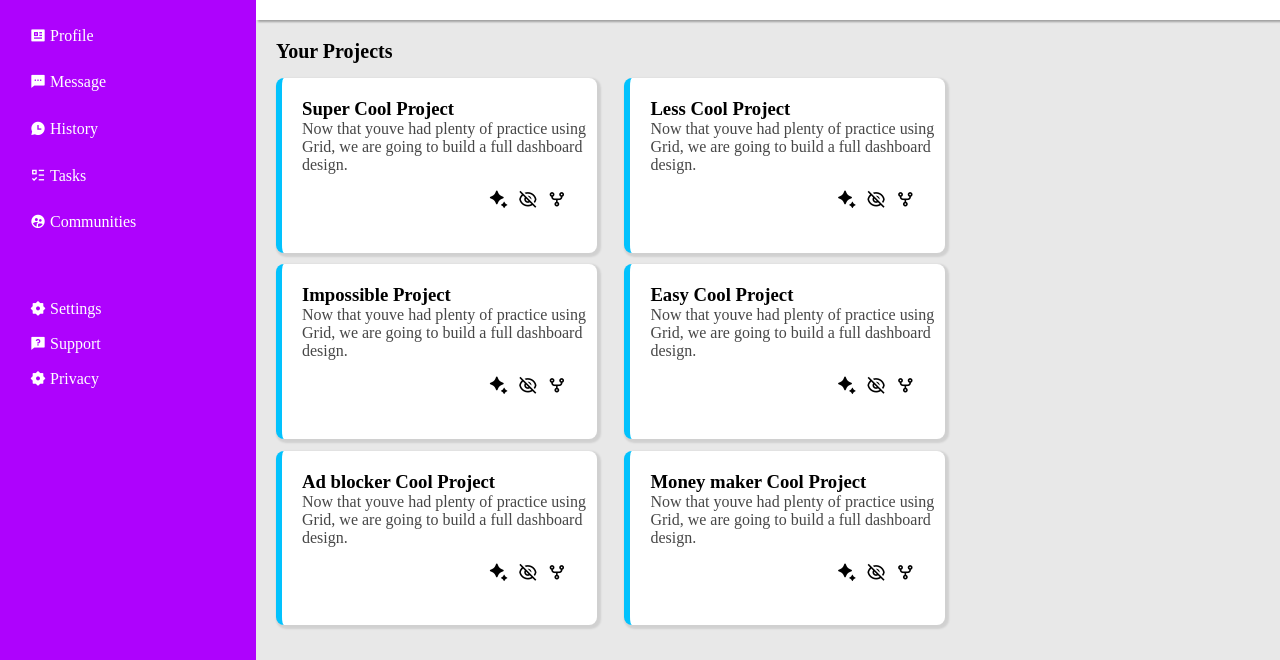
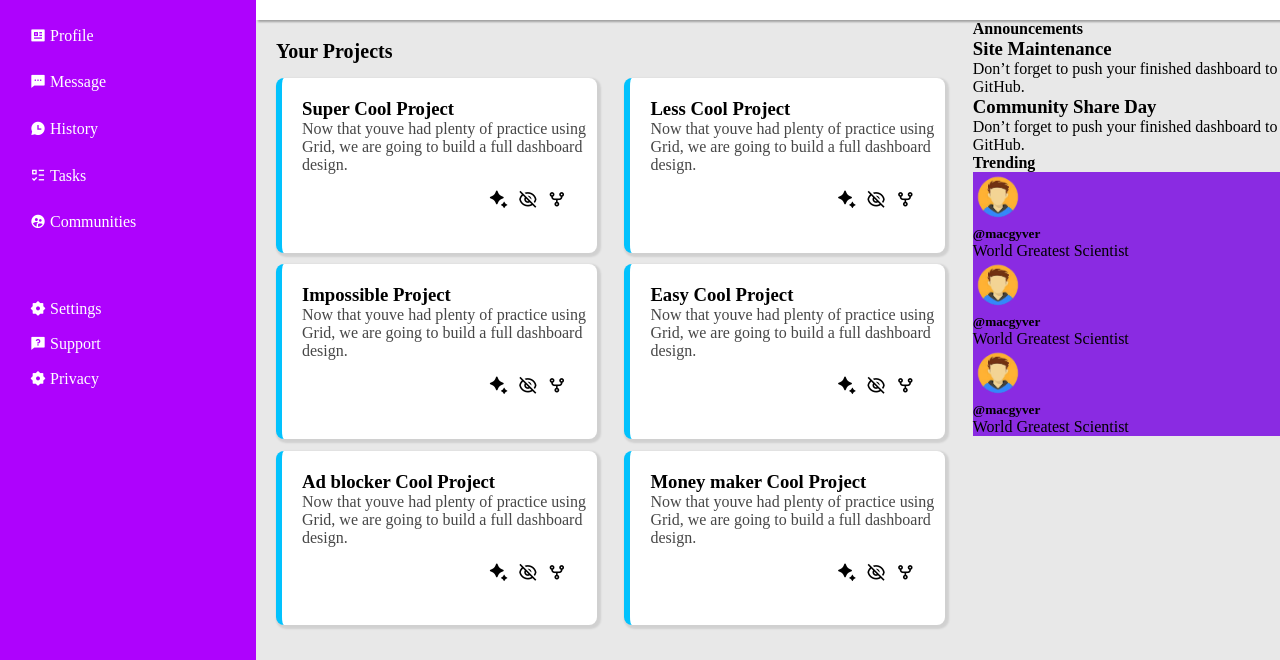
Before and after one commit to MICHELLENGEI/admin-dashboard-odin, a plain HTML site: page index.html in a window 1280 px wide. Shown: the part 140-800 px from the top of the page. Drawn offline with nearby package versions, Linux system fonts and the light colour scheme.

Commit message:
added the trending division

```diff
--- a/index.html
+++ b/index.html
@@ -136,8 +136,56 @@
 
                     </div>
                 </div>
+                <div class="right-main-content">
+                    <h4>Announcements</h4>
+                    <div class="right-main-content-top">
+                        <div class="announcements" >
+                            <div class="announcement1">
+                                <h3>Site Maintenance</h3>
+                                <p>Don’t forget to push your finished dashboard to GitHub.</p>
+                                <div class="borderbottom"></div>
+                            </div>
 
-                <div class="announcements"></div>
+                            <div class="announcement2">
+                                <h3>Community Share Day</h3>
+                                <p>Don’t forget to push your finished dashboard to GitHub.</p>
+                            </div>
+
+                        </div>
+                        <h4>Trending</h4>
+                        <div class="trending" style="background-color: blueviolet;">
+                            <div class="trending1">
+                                <div class="profile">
+                                    <img class="avatar" src="./img/avatar-removebg-preview.png" alt="">
+                                </div>
+                                <div class="username">
+                                    <h5>@macgyver</h5>
+                                    <p>World Greatest Scientist</p>
+                                </div>
+                            </div>
+                            <div class="trending1">
+                                <div class="profile">
+                                    <img class="avatar" src="./img/avatar-removebg-preview.png" alt="">
+                                </div>
+                                <div class="username">
+                                    <h5>@macgyver</h5>
+                                    <p>World Greatest Scientist</p>
+                                </div>
+                            </div>
+                            <div class="trending1">
+                                <div class="profile">
+                                    <img class="avatar" src="./img/avatar-removebg-preview.png" alt="">
+                                </div>
+                                <div class="username">
+                                    <h5>@macgyver</h5>
+                                    <p>World Greatest Scientist</p>
+                                </div>
+                            </div>
+                        </div>
+                    </div>
+
+                </div>
+
 
             </div>
         </div>
```
